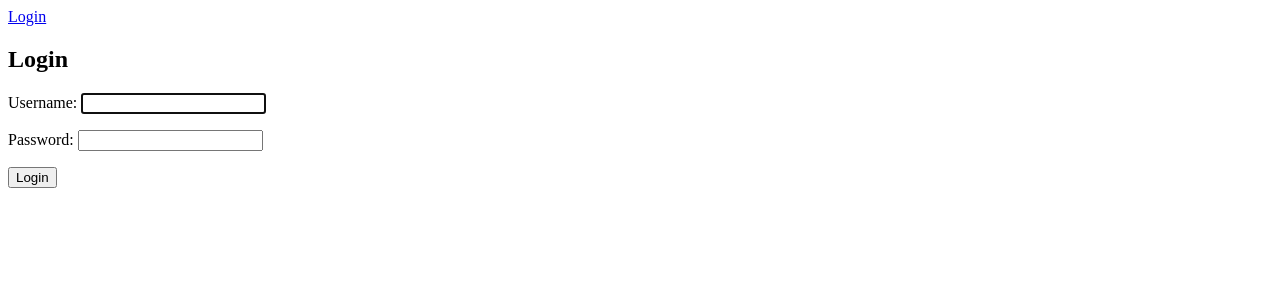
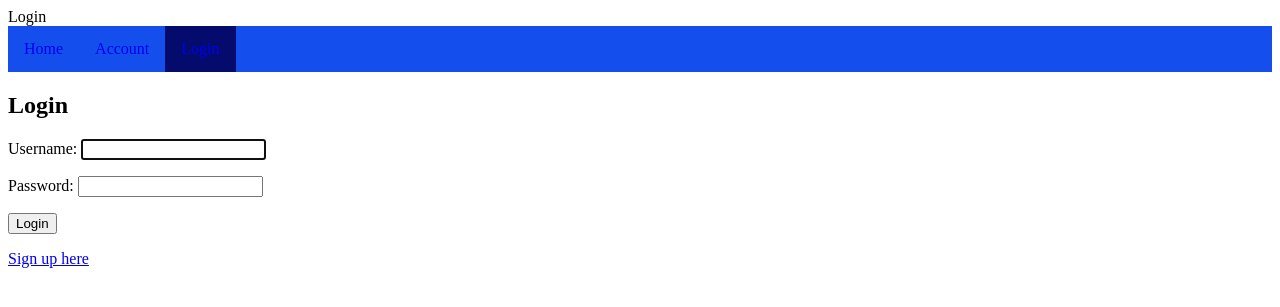
Before and after one commit to HF-Ifrit/dbtp, a Django app: page /login/ in a window 1280 px wide. Shown: the top 307 px of the page. Run offline with Django 3.2, Linux system fonts and the light colour scheme.

Commit message:
added navigation bar to login/logout. Added sign up link to login screen

```diff
--- a/SeniorProject/DrinkBeyondThePossible/templates/DrinkBeyondThePossible/login.html
+++ b/SeniorProject/DrinkBeyondThePossible/templates/DrinkBeyondThePossible/login.html
@@ -1,4 +1,4 @@
-{% extends "DrinkBeyondThePossible/base.html" %}
+{% extends "DrinkBeyondThePossible/home.html" %}
 
 {% block title %}Login{% endblock %}
 
@@ -9,4 +9,5 @@
 		{{ form.as_p }}
 		<button type="submit">Login</button>
 	</form>
+	<p><a href="/create_account">Sign up here</a></p>
 {% endblock %}
--- a/SeniorProject/DrinkBeyondThePossible/templates/DrinkBeyondThePossible/logout.html
+++ b/SeniorProject/DrinkBeyondThePossible/templates/DrinkBeyondThePossible/logout.html
@@ -1,4 +1,4 @@
-{% extends "DrinkBeyondThePossible/base.html" %}
+{% extends "DrinkBeyondThePossible/home.html" %}
 
 {% block title %}Logged Out{% endblock %}
 
```
Also changed, not shown: SeniorProject/db.sqlite3, 1 other file.
